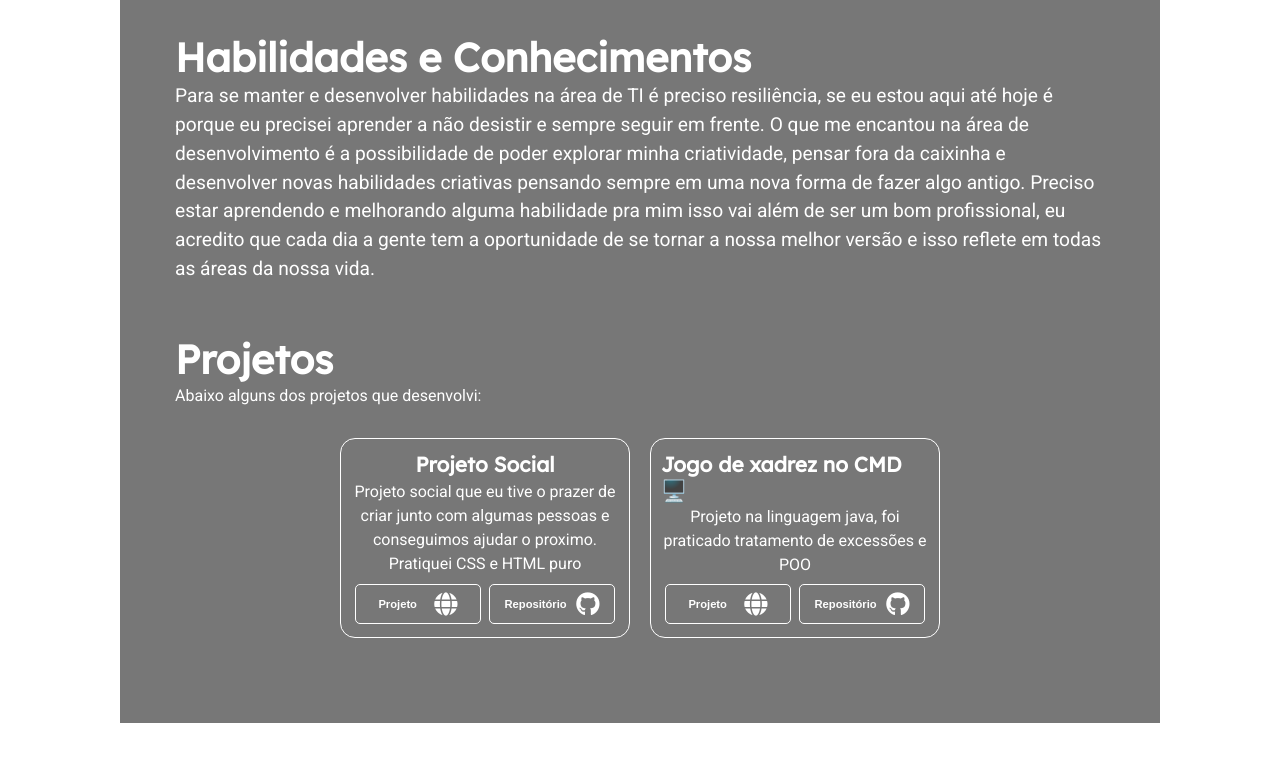
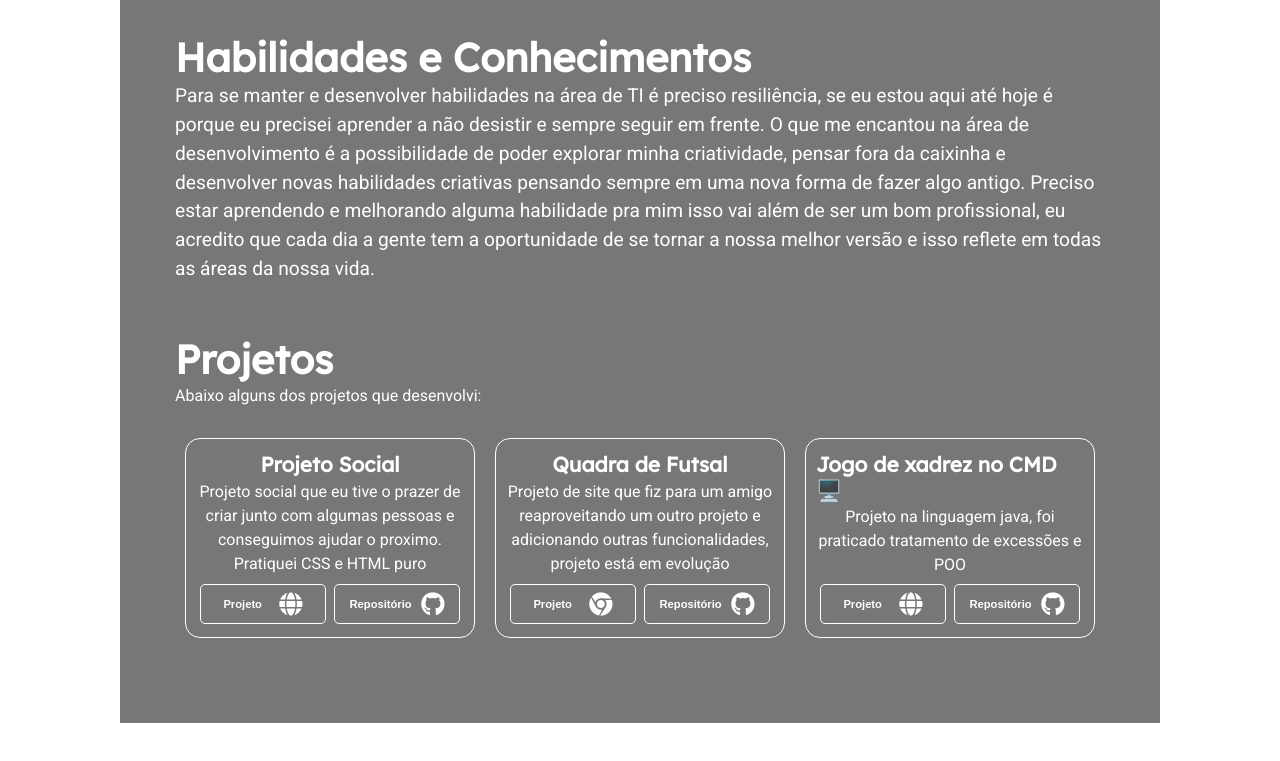
Before and after one commit to enascentedev/Emanuel-portifolio, a website: page index.html in a window 1280 px wide. Shown: the part 1846-2607 px from the top of the page. Drawn offline with nearby package versions, Linux system fonts and the light colour scheme.

Commit message:
Projetos e conhecimento
adicionei em projetos mais 1 e atualizei cor da aba conhecimentos

```diff
--- a/css/main.css
+++ b/css/main.css
@@ -434,7 +434,7 @@ main {
   padding: 5px;
   cursor: pointer;
 
-  background: #fff;
+  background: rgb(83, 32, 172);
 
   display: flex;
   align-items: center;
--- a/index.html
+++ b/index.html
@@ -304,6 +304,30 @@
             </li>
 
             <li class="projects-item">
+              <h1 class="titulo">Quadra de Futsal</h1>
+              <p class="descricao">
+                Projeto de site que fiz para um amigo reaproveitando um outro projeto e
+                adicionando outras funcionalidades, projeto está em evolução
+              </p>
+              <div class="links-group">
+                <button type="button">
+                  <a
+                    href="https://bdgalvorada.netlify.app/"
+                    target="_blank"
+                    >Projeto <i class="fab fa-chrome"></i
+                  ></a>
+                </button>
+                <button type="button">
+                  <a
+                    href="https://github.com/enascentedev/SiteBdgArena"
+                    target="_blank"
+                    >Repositório <i class="fab fa-github"></i
+                  ></a>
+                </button>
+              </div>
+            </li>
+
+            <li class="projects-item">
               <h1 class="titulo">Jogo de xadrez no CMD 🖥️</h1>
               <p class="descricao">
                 Projeto na linguagem java, foi praticado tratamento de excessões e POO
```
